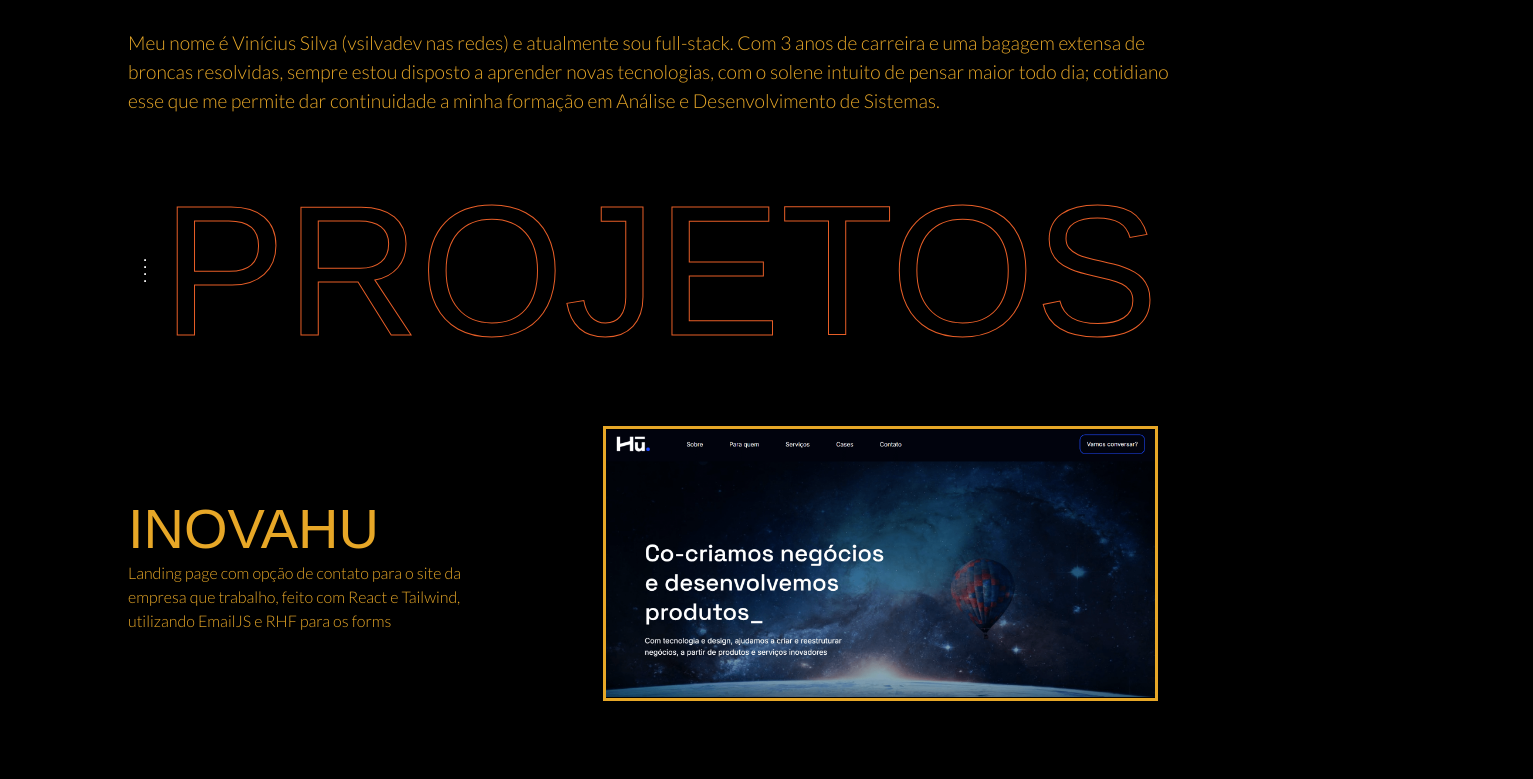
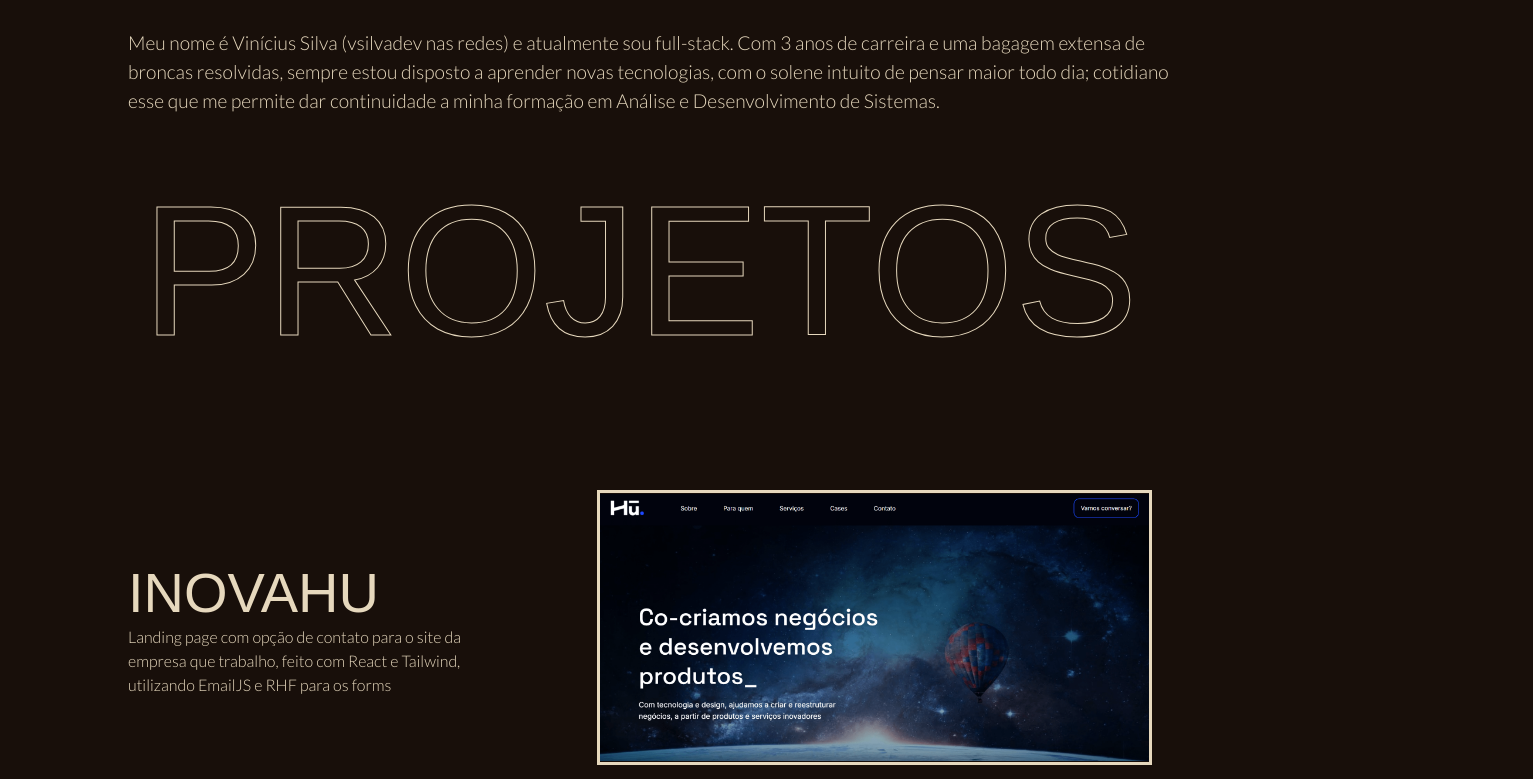
Before and after one commit to Suzei/vinicius-silva-portfolio, a React (Vite) app: page / in a window 1280 px wide. Shown: the part 920-1699 px from the top of the page, 1533 px wide, since content can reach past the window. Built offline with nearby package versions, Linux system fonts and the light colour scheme; a web font is replaced by a local one.

Commit message:
fix: change enum logic

```diff
--- a/src/App.tsx
+++ b/src/App.tsx
@@ -30,6 +30,7 @@ function App() {
         <Header />
         <main>
           <Section
+            contentType={ContentTypeEnum.about}
             description="Meu nome é Vinícius Silva (vsilvadev nas redes) e atualmente sou full-stack. Com 3 anos de carreira e uma bagagem extensa de broncas resolvidas, sempre estou disposto a aprender novas tecnologias, com o solene intuito de pensar maior todo dia; cotidiano esse que me permite dar continuidade a minha formação em Análise e Desenvolvimento de Sistemas."
             title="SOBRE MIM"
           />
--- a/src/components/Experience/styles.ts
+++ b/src/components/Experience/styles.ts
@@ -28,7 +28,7 @@ export const Container = styled.div`
     width: 100%;
 
     h2 {
-      color: ${props => props.theme.colors.yellow};
+      color: ${props => props.theme.colors.purple};
       font-weight: 500;
       -webkit-text-stroke: 0;
     }
--- a/src/components/Projects/styles.ts
+++ b/src/components/Projects/styles.ts
@@ -16,6 +16,14 @@ export const ProjectWrapper = styled.div`
   display: flex;
   flex-wrap: wrap;
   justify-content: space-between;
+
+  @media (max-width: ${props => props.theme.breakpoints.tablet}) {
+    padding: 1rem;
+    flex-direction: column;
+    justify-content: center;
+    align-items: center;
+    text-align: center;
+  }
 
   color: ${props => props.theme.colors.yellow};
 
@@ -36,6 +44,14 @@ export const ProjectInfos = styled.div`
   flex-direction: column;
   align-self: center;
 
+  @media (max-width: ${props => props.theme.breakpoints.tablet}) {
+    flex-direction: column;
+    justify-content: center;
+    align-items: center;
+    text-align: center;
+    padding: 1rem;
+  }
+
   div:first-child {
     display: flex;
     flex-direction: column;
--- a/src/components/Section/index.tsx
+++ b/src/components/Section/index.tsx
@@ -7,20 +7,21 @@ import { SectionContainer, SectionMarker, SectionStripes } from "./styles";
 export enum ContentTypeEnum {
   'carrousel',
   'skills',
-  'exp'
+  'exp',
+  'about'
 }
 
 interface SectionProps {
   title: string;
   description?: string;
   orientation?: 'rtl' | 'ltr';
-  contentType?: ContentTypeEnum;
+  contentType: ContentTypeEnum;
   data?: DataInterface[],
 }
 
-export function Section({ description, title, contentType, data }: SectionProps) {
+export function Section({ description, title, contentType = ContentTypeEnum.about, data }: SectionProps) {
   return (
-    <SectionContainer>
+    <SectionContainer contentType={contentType} >
       <SectionMarker>
         <h2>{title}</h2>
         <SectionStripes contentType={contentType}>
--- a/src/components/Section/styles.ts
+++ b/src/components/Section/styles.ts
@@ -2,18 +2,12 @@ import styled, { css } from 'styled-components';
 import { ContentTypeEnum } from '.';
 
 interface SectionProps {
-  contentType?: ContentTypeEnum;
+  contentType: ContentTypeEnum;
 }
 
 export const SectionContainer = styled.section<SectionProps>`
   display: grid;
   grid-template-columns: 1fr;
-
-  &:nth-child(even) {
-    > div:first-child {
-      flex-direction: row-reverse;
-    }
-  }
 `;
 
 export const SectionMarker = styled.div`
@@ -34,7 +28,7 @@ export const SectionMarker = styled.div`
 
 export const SectionStripes = styled.div<SectionProps>`
   ${props =>
-    !props.contentType
+    props.contentType === ContentTypeEnum.about
       ? css`
           display: flex;
           flex-direction: column;
@@ -46,14 +40,3 @@ export const SectionStripes = styled.div<SectionProps>`
           height: 0;
         `}
 `;
-
-export const Vl = styled.div`
-  display: none;
-
-  @media (min-width: ${props => props.theme.breakpoints.tablet}) {
-    display: block;
-    height: 140px;
-    width: 0.1px;
-    background: ${props => props.theme.colors.yellow};
-  }
-`;
--- a/src/styles/theme.ts
+++ b/src/styles/theme.ts
@@ -1,22 +1,23 @@
 export const GlobalTheme = {
   colors: {
-    "dark-1": "#000000",
-    "dark-2": "#0F0F0F",
-    orange: "#E75E27",
-    yellow: "#E7A727",
-    red: "#B63400",
-    "gray-1": "#F5F5F5",
-    "gray-2": "#707070",
+    'dark-1': '#180F0A',
+    'dark-2': '#0F0F0F',
+    orange: '#E6D8BD',
+    yellow: '#E6D8BD',
+    purple: '#7B596A',
+    red: '#B63400',
+    'gray-1': '#F5F5F5',
+    'gray-2': '#707070',
   },
 
   spacing: {
-    desk: "110px",
-    tablet: "448px",
-    mobile: "20px",
+    desk: '110px',
+    tablet: '448px',
+    mobile: '20px',
   },
 
   breakpoints: {
-    tablet: "768px",
-    mobile: "425px",
+    tablet: '768px',
+    mobile: '425px',
   },
 };
```
